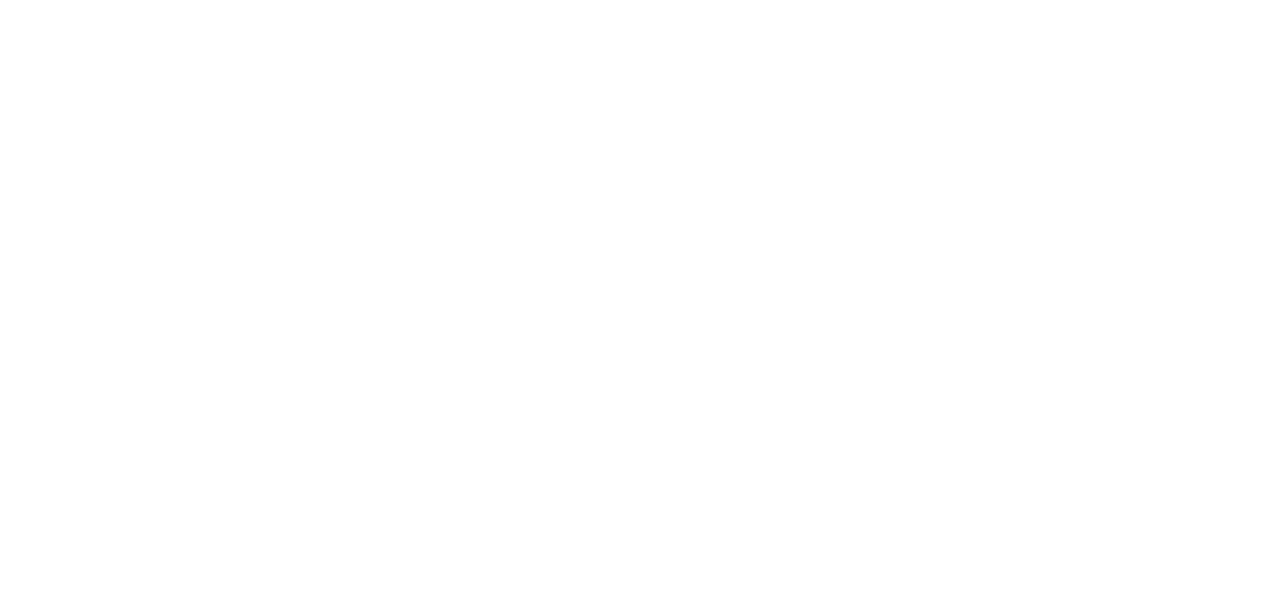
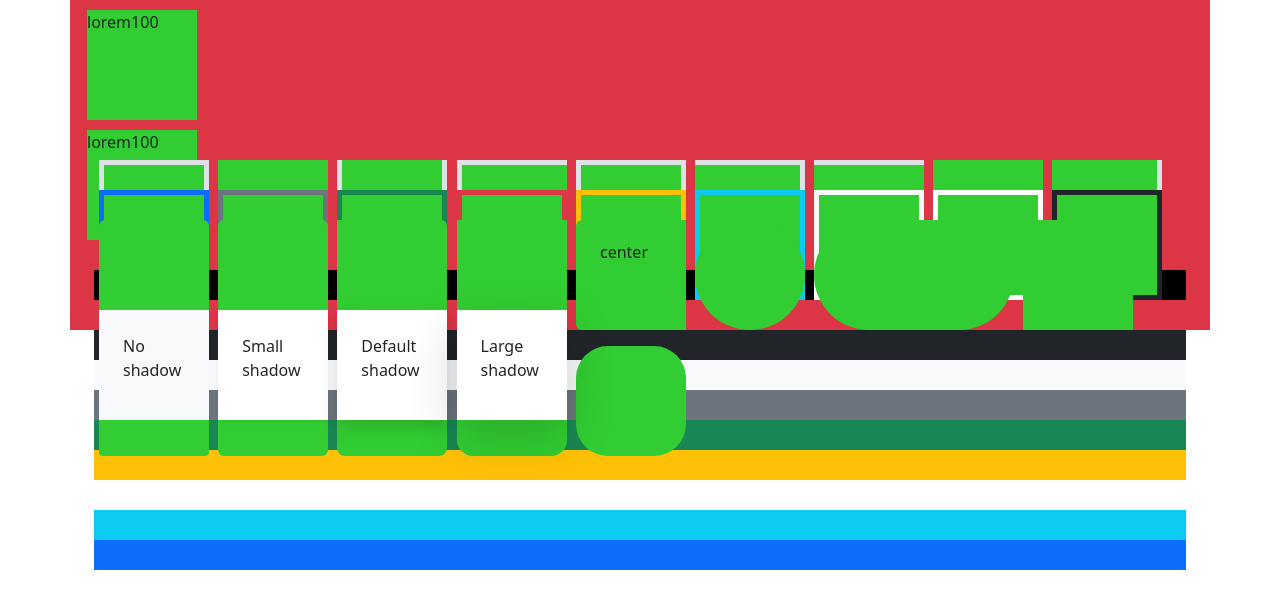
Before and after one commit to fmadihi/install-bootstrap, a website: page index.html in a window 1280 px wide. Drawn offline with nearby package versions, Linux system fonts and the light colour scheme.

Commit message:
Update index.html

```diff
--- a/index.html
+++ b/index.html
@@ -1,11 +1,97 @@
 <!DOCTYPE html>
 <html lang="en">
-<head>
-    <meta charset="UTF-8">
-    <meta name="viewport" content="width=device-width, initial-scale=1.0">
-    <title>Document</title>
-    <link rel="stylesheet" href="./node_modules/bootstrap/dist/css/bootstrap.min.css">
-</head>
-<body></body>
-<script src="./node_modules/bootstrap/dist/js/bootstrap.bundle.min.js"></script>
+    <head>
+        <meta charset="UTF-8">
+        <meta name="viewport" content="width=device-width, initial-scale=1.0">
+        <title>Document</title>
+        <link rel="stylesheet"
+            href="./node_modules/bootstrap/dist/css/bootstrap.min.css">
+        <style>
+        div{
+            width: 110px;
+            height: 110px;
+            background-color: limegreen;
+            display: inline-block;
+            margin-left: 5px;
+            margin-top: 10px;
+        }
+        section.container{
+            /*background-color: rgb(98, 0, 255);*/
+        }
+        section.container>section{
+            width: 100%;
+            height: 30px;
+        }
+    </style>
+    </head>
+    <body>
+        <section class="container bg-danger">
+        <div>lorem100</div>
+    </s1ection>
+        <section class="container-fluid bg-danger p-0">
+        <div>lorem100
+        </div>
+    </section>
+        <section class="container">
+            <div class="border border-5"></div>
+            <div class="border border-0"></div>
+            <div class="border border-5 border-top-0"></div>
+            <div class="border border-5 border-end-0"></div>
+            <div class="border border-5 border-bottom-0"></div>
+            <div class="border border-5 border-start-0"></div>
+            <div class="border-top border-5"></div>
+            <div class="border-bottom border-5"></div>
+            <div class="border-end border-5"></div>
+            <div class="border-start border-5"></div>
+        </section>
+        <section class="container">
+            <div class="border border-primary border-5"></div>
+            <div class="border border-secondary border-5"></div>
+            <div class="border border-success border-5"></div>
+            <div class="border border-danger border-5"></div>
+            <div class="border border-warning border-5"></div>
+            <div class="border border-info border-5"></div>
+            <div class="border border-light border-5"></div>
+            <div class="border border-white border-5"></div>
+            <div class="border border-dark border-5"></div>
+        </section>
+        <section class="container">
+            <div class="rounded"></div>
+            <div class="rounded-top"></div>
+            <div class="rounded-end"></div>
+            <div class="rounded-bottom"></div>
+            <div class="rounded-start"></div>
+            <div class="rounded-circle"></div>
+            <div class="rounded-pill" style="width: 200px;"></div>
+            <div class="rounded-0"></div>
+            <div class="rounded-1"></div>
+            <div class="rounded-2"></div>
+            <div class="rounded-3"></div>
+            <div class="rounded-4"></div>
+            <div class="rounded-5"></div>
+        </section>
+        <section class="container">
+            <section class="mx-auto bg-danger" style="width:80px;">center</section>
+        </section>
+     <section class="container">
+        <section class="bg-black"></section>
+        <section class="bg-danger"></section>
+        <section class="bg-dark"></section>
+        <section class="bg-light"></section>
+        <section class="bg-secondary"></section>
+        <section class="bg-success"></section>
+        <section class="bg-warning"></section>
+        <section class="bg-white"></section>
+        <section class="bg-info"></section>
+        <section class="bg-primary"></section>
+    </section>
+    <section class="container">
+        <div class="shadow-none p-4 mb-4 bg-light">No shadow</div>
+        <div class="shadow-sm p-4 mb-4 bg-white">Small shadow</div>
+        <div class="shadow p-4 mb-4 bg-white">Default shadow</div>
+        <div class="shadow-lg p-4 mb-4 bg-white">Large shadow</div>
+    </section>
+    </body>
+    <script
+        src="./node_modules/bootstrap/dist/js/bootstrap.bundle.min.js"></script>
 </html>
```
